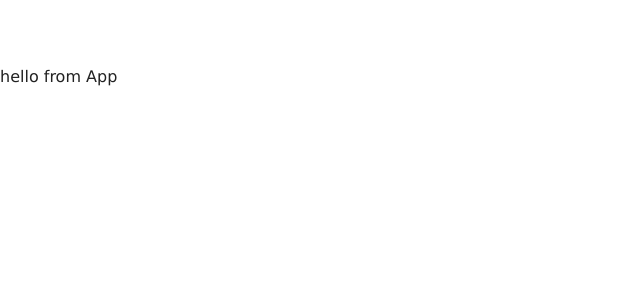
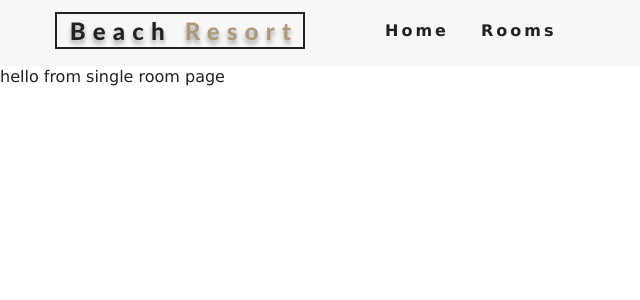
Before and after one commit to ToprakOzgur/React-Apps, a React (Create React App) app in the folder resort/: page /rooms/1 in a window 1280 px wide. Shown: the top 300 px of the page, without its empty margins (0-640 px from the left). Built offline with nearby package versions, Linux system fonts and the light colour scheme.

Commit message:
resort app navbar

```diff
--- a/resort/src/App.js
+++ b/resort/src/App.js
@@ -1,8 +1,26 @@
 import React from "react";
 import "./App.css";
 
+import Home from "./pages/Home";
+import Error from "./pages/Error";
+import Rooms from "./pages/Rooms";
+import SingleRoom from "./pages/SingleRoom";
+
+import { Switch, Route } from "react-router-dom";
+import Navbar from "./components/Navbar";
+
 function App() {
-  return <>hello from App</>;
+  return (
+    <>
+      <Navbar></Navbar>
+      <Switch>
+        <Route exact path="/" component={Home} />
+        <Route exact path="/rooms/" component={Rooms} />
+        <Route exact path="/rooms/:slug" component={SingleRoom} />
+        <Route component={Error} />
+      </Switch>
+    </>
+  );
 }
 
 export default App;
--- /dev/null
+++ b/resort/src/components/Navbar.js
@@ -0,0 +1,44 @@
+import React, { Component } from "react";
+import logo from "../images/logo.svg";
+import { FaAlignRight } from "react-icons/fa";
+import { Link } from "react-router-dom";
+
+export default class Navbar extends Component {
+  state = {
+    isOpen: false,
+  };
+
+  handleToggle = () => {
+    this.setState({ isOpen: !this.state.isOpen });
+  };
+  render() {
+    return (
+      <nav className="navbar">
+        <div className="nav-center">
+          <div className="nav-header">
+            <Link to="/">
+              <img src={logo} alt="Beach Resort" />
+            </Link>
+            <button
+              type="button"
+              className="nav-btn"
+              onClick={this.handleToggle}
+            >
+              <FaAlignRight className="nav-icon"></FaAlignRight>
+            </button>
+          </div>
+          <ul
+            className={this.state.isOpen ? "nav-links show-nav" : "nav-links"}
+          >
+            <li>
+              <Link to="/">Home</Link>
+            </li>
+            <li>
+              <Link to="/rooms">Rooms</Link>
+            </li>
+          </ul>
+        </div>
+      </nav>
+    );
+  }
+}
--- a/resort/src/index.js
+++ b/resort/src/index.js
@@ -1,5 +1,11 @@
 import React from "react";
 import ReactDOM from "react-dom";
+import { BrowserRouter as Router } from "react-router-dom";
 import App from "./App";
 
-ReactDOM.render(<App />, document.getElementById("root"));
+ReactDOM.render(
+  <Router>
+    <App />
+  </Router>,
+  document.getElementById("root")
+);
--- /dev/null
+++ b/resort/src/pages/Error.js
@@ -0,0 +1,5 @@
+import React from "react";
+
+export default function Error() {
+  return <div>hello from Error page</div>;
+}
--- /dev/null
+++ b/resort/src/pages/Home.js
@@ -0,0 +1,5 @@
+import React from "react";
+
+export default function Home() {
+  return <div>Hello from Home</div>;
+}
--- /dev/null
+++ b/resort/src/pages/Rooms.js
@@ -0,0 +1,5 @@
+import React from "react";
+
+export default function Rooms() {
+  return <div>Hello from Rooms page</div>;
+}
--- /dev/null
+++ b/resort/src/pages/SingleRoom.js
@@ -0,0 +1,7 @@
+import React, { Component } from "react";
+
+export default class SingleRoom extends Component {
+  render() {
+    return <div>hello from single room page</div>;
+  }
+}
```
